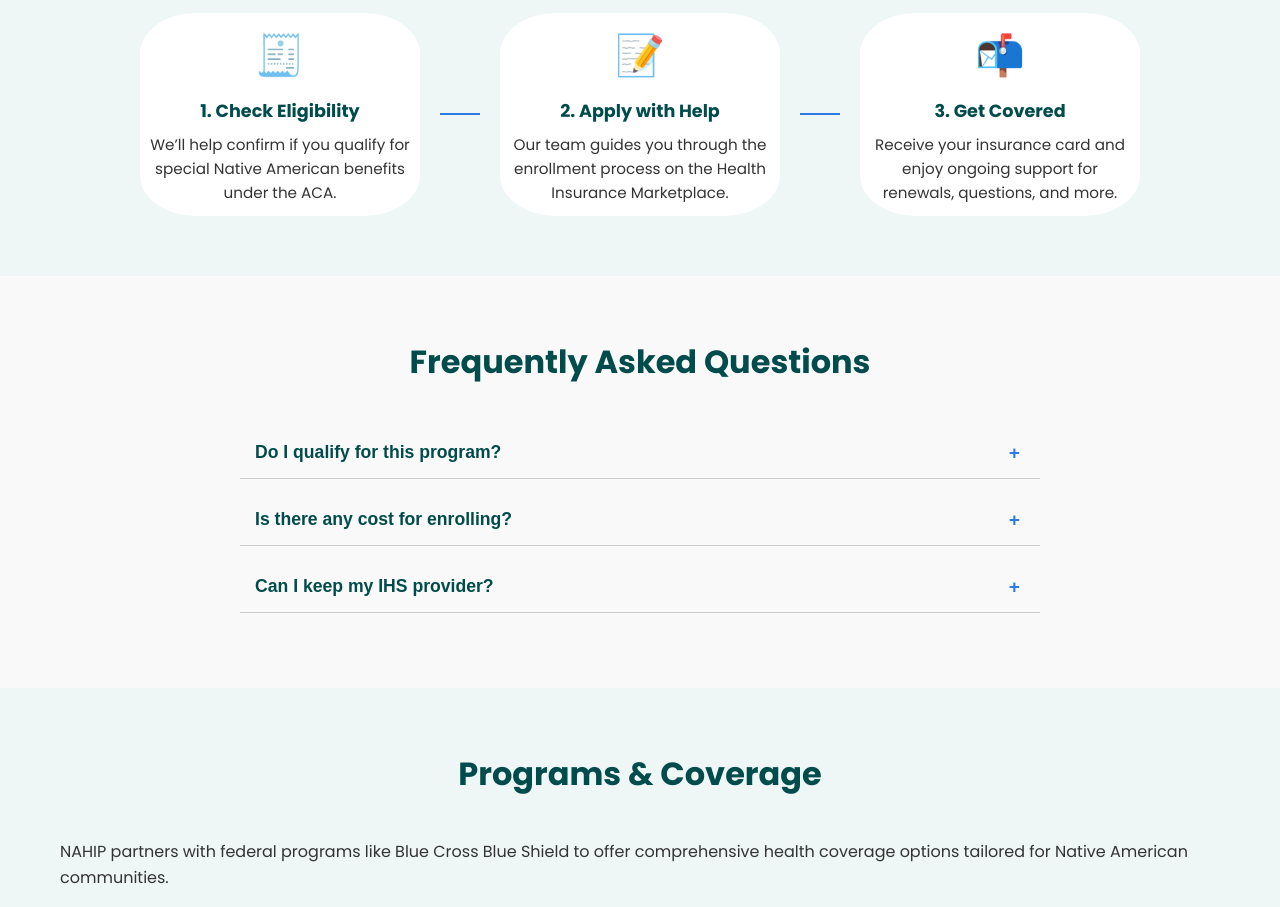
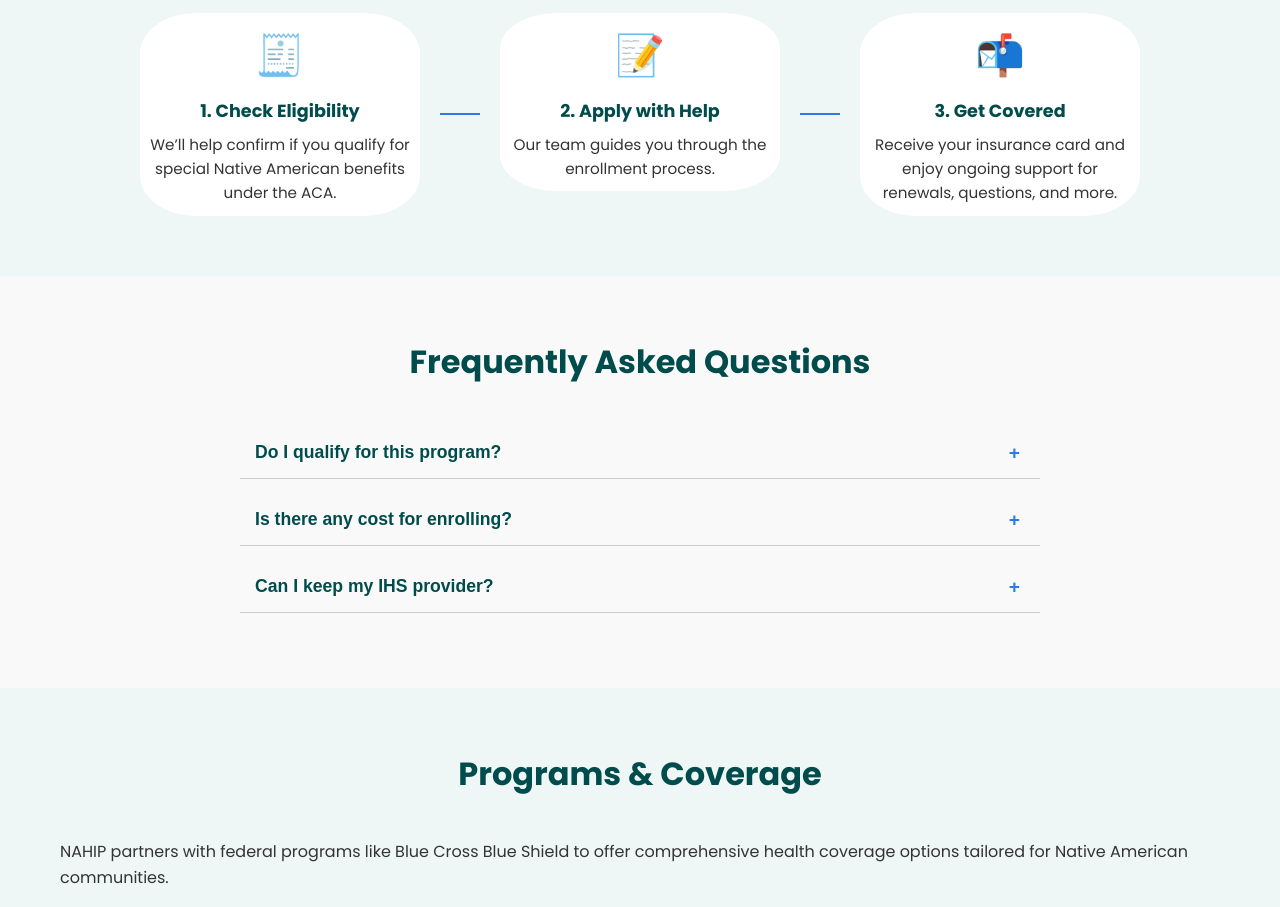
Before and after one commit to rogermgdiaz/USBG, a plain HTML site: page index.html in a window 1280 px wide. Shown: the part 1540-2447 px from the top of the page. Drawn offline with nearby package versions, Linux system fonts and the light colour scheme.

Commit message:
Update index.html

```diff
--- a/index.html
+++ b/index.html
@@ -91,7 +91,7 @@
         <div class="step">
           <div class="icon">📝</div>
           <h3>2. Apply with Help</h3>
-          <p>Our team guides you through the enrollment process on the Health Insurance Marketplace.</p>
+          <p>Our team guides you through the enrollment process.</p>
         </div>
         <div class="line"></div>
         <div class="step">
```
